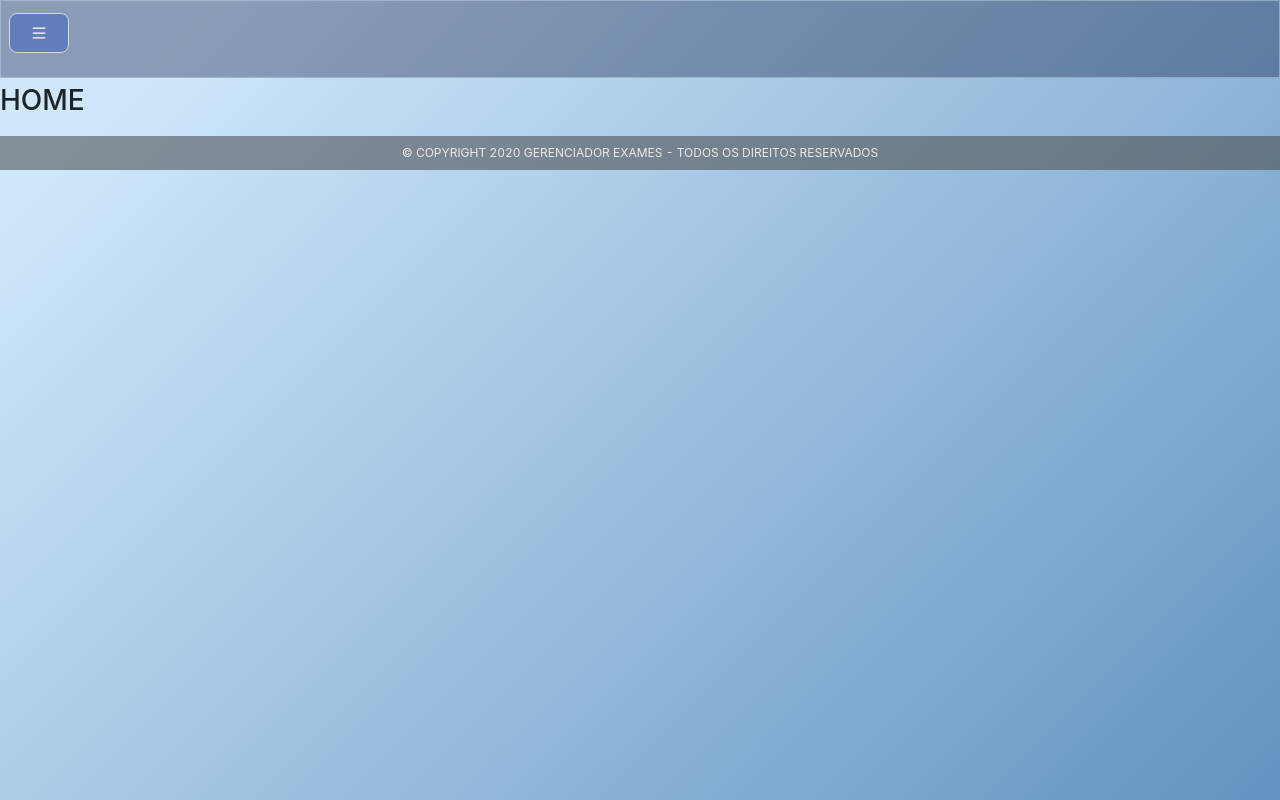
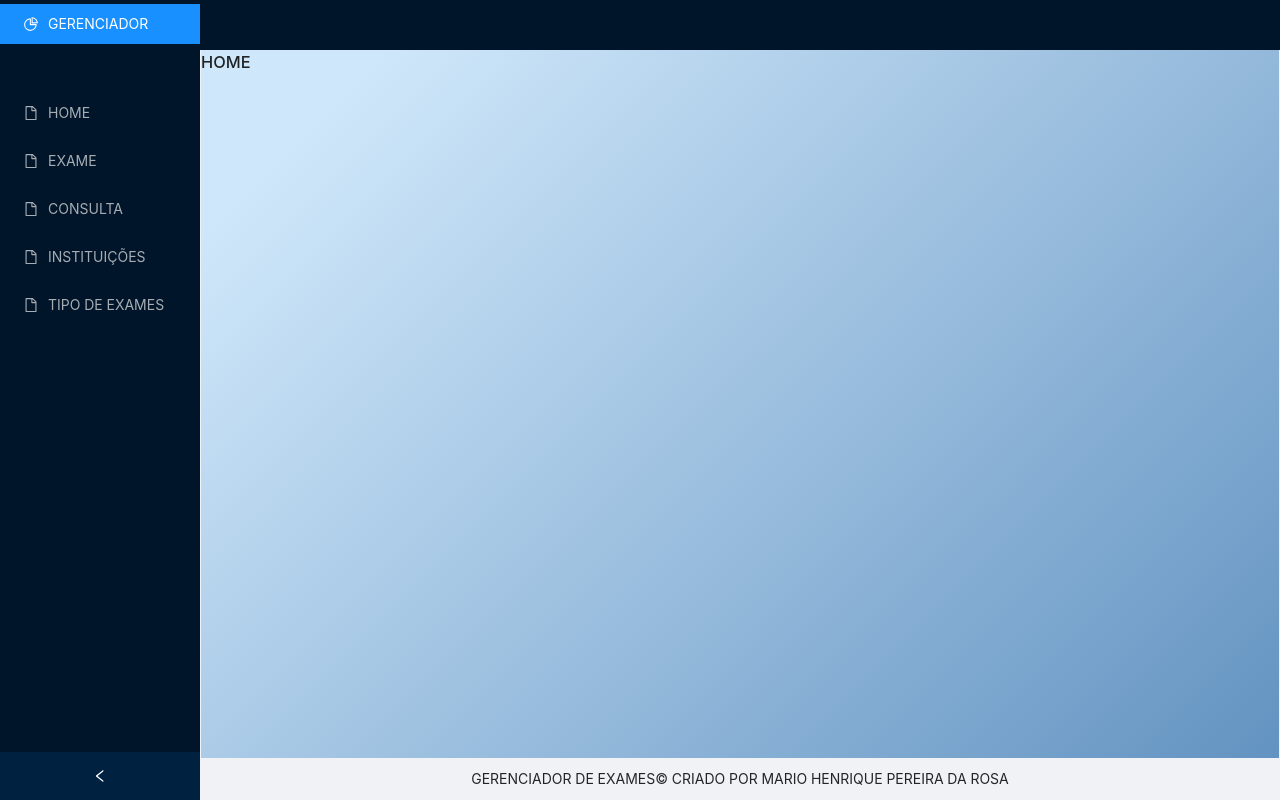
Before and after one commit to MarioHPR/React-Gerenciador, a React (Create React App) app: page / in a window 1280 px wide. Built offline with nearby package versions, Linux system fonts and the light colour scheme; no server answers; sample sign-in values are in the browser's storage.

Commit message:
implementado novo layout

```diff
--- a/src/components/header/header.css
+++ b/src/components/header/header.css
@@ -1,6 +1,5 @@
 .site-page-header {
-    border: 1px solid rgba(182, 203, 224, 0.568);
-    background-color:  rgba(1, 13, 54, 0.336) !important;
+    background-color:  #001529 !important;
     height: auto;
 }
 
--- a/src/components/header/index.js
+++ b/src/components/header/index.js
@@ -26,12 +26,12 @@ const Header = () => {
           <Row className='row-header' >
             <Row className='div-top-header'>
               <Col ms={{span:24}} md={{span:8}}>
-                <div className='linkHome'>
+                {/* <div className='linkHome'>
                   <Button  className='menu' onClick={showDrawer}>
                     <MenuOutlined />
                   </Button>
                   <Menu visible={visible} setVisible={setVisible} />
-                </div>
+                </div>             */}
               </Col>
               <Col ms={{span:24}} md={{span:16}}>
                 <div className='bt-basico bt-logout'>
--- a/src/components/menu/index.js
+++ b/src/components/menu/index.js
@@ -1,37 +1,44 @@
-import { Drawer, Divider } from 'antd';
+import { Layout, Menu, Divider} from 'antd';
 import React, { useState } from 'react';
 import { Link } from 'react-router-dom';
-import './style.css';
+import {
+  PieChartOutlined,
+  FileOutlined
+} from '@ant-design/icons';
 
-export default function Menu(props) {
-
-  const { visible, setVisible } = props;
-  const onClose = () => {
-    setVisible(false);
+export default function MenuAtual() {
+  const { Sider } = Layout;
+  const [ collapsed, setCollapsed ] = useState();
+  const onCollapse = collapsed => {
+    setCollapsed( collapsed );
   };
 
   return (
     <>
-      <Drawer
-        title="Gerenciador"
-        placement='left'
-        closable={false}
-        onClose={onClose}
-        visible={visible}
-        key='left'
-      >
-        <div class="vertical-menu">
-          <Link className='' to='/'>Home</Link>
+      <Sider collapsible collapsed={collapsed} onCollapse={onCollapse}>
+        <div className="logo" />
+        <Menu theme="dark" defaultSelectedKeys={['1']} mode="inline">
+          <Menu.Item key="1" icon={<PieChartOutlined />}>
+            Gerenciador
+          </Menu.Item>
           <Divider />
-          <Link className='' to='/tipoExames'>Exame</Link>
-          <Divider />
-          <Link className='' to='/consultas'>Consulta</Link>
-          <Divider />
-          <Link className='' to='/instituicoes'>Instituições</Link>
-          <Divider />
-          <Link className='' to='/listaTipoExames'>Tipo de exames cadastrados</Link>
-        </div>
-      </Drawer>
+          <Menu.Item key="9" icon={<FileOutlined />}>
+              <Link className='' to='/'>Home</Link>
+          </Menu.Item>
+          <Menu.Item key="9" icon={<FileOutlined />}>
+              <Link className='' to='/tipoExames'>Exame</Link>
+          </Menu.Item>
+          <Menu.Item key="9" icon={<FileOutlined />}>
+              <Link className='' to='/consultas'>Consulta</Link>
+          </Menu.Item>
+          <Menu.Item key="9" icon={<FileOutlined />}>
+              <Link className='' to='/instituicoes'>Instituições</Link>
+          </Menu.Item>
+          <Menu.Item key="9" icon={<FileOutlined />}>
+              <Link className='' to='/listaTipoExames'>Tipo de exames</Link>
+          </Menu.Item>
+        </Menu>
+      </Sider>
     </>
   );
 }
--- a/src/index.css
+++ b/src/index.css
@@ -15,16 +15,12 @@ input {
   outline: none;
 }
 
-
+.ant-layout-footer {
+  padding: 10px 50px!important;
+}
 
 .pagina-padrao {
-
   background: -moz-linear-gradient(-45deg,  #cfe7fa 10%, #6393c1 100%);
   background: -webkit-linear-gradient(-45deg,  #cfe7fa 10%,#6393c1 100%);
   background: linear-gradient(135deg,  #cfe7fa 10%,#6393c1 100%);
-  width: 100%;
-  min-width: 100vh;
-  max-height: 100%;
-  min-height: 100vh;
-  display: block;
 }
--- a/src/pages/App.js
+++ b/src/pages/App.js
@@ -8,11 +8,13 @@ import Home from './home';
 import Instituicoes from './instituicoes';
 import ListaTipoExames from './listaTipoExames';
 import { RotaPrivada } from '../components/rotaPrivada';
+import LayoutInterno from './teste';
 
 export default function App() {
   return (
     <Router>
       <RotaPrivada path="/" exact component={ Home }/>
+      {/* <RotaPrivada path="/" exact component={ LayoutInterno }/> */}
       <Route path="/login" exact component={ Login } />
       <Route path="/cadastro" exact component={ Cadastro } />
       <RotaPrivada path="/consultas" exact component={ Consulta } />
--- a/src/pages/Consulta/index.js
+++ b/src/pages/Consulta/index.js
@@ -1,13 +1,21 @@
 import React, { useEffect, useState } from 'react';
-import { Header, Footer, TableDados } from '../../components';
-import { Row, Col } from 'antd';
+import { Header, TableDados } from '../../components';
+import { Col, Layout } from 'antd';
 import './style.css';
+import MenuAtual from '../../components/menu';
+import ConsultaApi from '../../models/consultaApi';
 
-import ConsultaApi from '../../models/consultaApi';
+const { Content, Footer } = Layout;
 
 export default function Consulta() {
   const [ consultas, setConsultas ] = useState([]);
   const [ atualizaTela, setAtualizaTela ] = useState(0);
+
+  const [ collapsed2, setCollapsed2 ] = useState(true);
+  const toggleCollapsed = () => {
+    setCollapsed2(!collapsed2);
+  };
+
   useEffect(()=>{
     const consultaApi = new ConsultaApi();
     consultaApi.buscarConsultas(localStorage.getItem("token-gerenciador-security")).then( resp => setConsultas(resp) );
@@ -15,18 +23,21 @@ export default function Consulta() {
 
   return (
     <>
-      <Header />
-      <div className="div-cards" >
-        <Row>
+      <Layout style={{ minHeight: '100vh' }}>
+        <MenuAtual />
+        <Layout className="site-layout">
+          <Header className="site-layout-background" collapsed={ collapsed2 } toggleCollapsed={ toggleCollapsed } />
+          <Content className="pagina-padrao" style={{ margin: '0 1px' }}>
             <Col xs={{span:24}}>
               <h2 className='titulo-consulta'>Consultas:</h2>
             </Col>
             <Col xs={{span:24}}>
                 {consultas !== [] && <TableDados  atualizaTela={atualizaTela} setAtualizaTela={setAtualizaTela} consultas={consultas}/>}
             </Col>
-        </Row>
-      </div>
-      <Footer />
+          </Content>
+          <Footer style={{ textAlign: 'center' }}>GERENCIADOR DE EXAMES© CRIADO POR MARIO HENRIQUE PEREIRA DA ROSA</Footer>
+        </Layout>
+      </Layout>
     </>
   )
 }
--- a/src/pages/TipoExame/index.js
+++ b/src/pages/TipoExame/index.js
@@ -1,9 +1,9 @@
 import React, { useEffect, useState } from 'react';
-import { Header, Footer, TableTipoExame } from '../../components';
-import { Row, Col } from 'antd';
-
+import { Header, TableTipoExame } from '../../components';
+import { Col, Layout } from 'antd';
+import MenuAtual from '../../components/menu';
 import ExameApi from '../../models/exameApi';
-
+const { Content, Footer } = Layout;
 export default function TipoExame() {
   const [ exames, setExames ] = useState([]);
   const [ atualizaTela, setAtualizaTela ] = useState(0);
@@ -12,20 +12,28 @@ export default function TipoExame() {
     exameApi.buscarTodosExames(localStorage.getItem("token-gerenciador-security")).then( resp => { setExames(resp) });
   },[atualizaTela]);
 
+  const [ collapsed2, setCollapsed2 ] = useState(true);
+  const toggleCollapsed = () => {
+    setCollapsed2(!collapsed2);
+  };
+
   return (
-    <div className="pagina-padrao">
-      <Header />
-      <div className="div-cards" >
-        <Row>
+    <>
+      <Layout style={{ minHeight: '100vh' }}>
+        <MenuAtual />
+        <Layout className="site-layout">
+          <Header className="site-layout-background" collapsed={ collapsed2 } toggleCollapsed={ toggleCollapsed } />
+          <Content className="pagina-padrao" style={{ margin: '0 1px' }}>
             <Col xs={{span:24}}>
               <h2 className='titulo-consulta'>Exames cadastrados:</h2>
             </Col>
             <Col xs={{span:24}}>
                 {exames !== [] && <TableTipoExame atualizaTela={atualizaTela} setAtualizaTela={setAtualizaTela} exames={exames}/>}
             </Col>
-        </Row>
-      </div>
-      <Footer />
-    </div>
+          </Content>
+          <Footer style={{ textAlign: 'center' }}>GERENCIADOR DE EXAMES© CRIADO POR MARIO HENRIQUE PEREIRA DA ROSA</Footer>
+        </Layout>
+      </Layout>
+    </>
   )
 }
--- a/src/pages/home/index.js
+++ b/src/pages/home/index.js
@@ -1,19 +1,25 @@
+import { Layout} from 'antd';
 import React, { useState } from 'react';
-import { Header, Footer } from '../../components';
+import { Header } from '../../components';
+import MenuAtual from '../../components/menu';
+
+const { Content, Footer } = Layout;
 
 export default function Home() {
-
-  const [ collapsed, setCollapsed ] = useState(true);
-
+  const [ collapsed2, setCollapsed2 ] = useState(true);
   const toggleCollapsed = () => {
-    setCollapsed(!collapsed);
+    setCollapsed2(!collapsed2);
   };
-
   return (
-    <>
-        <Header collapsed={ collapsed } toggleCollapsed={ toggleCollapsed } />
-        <h1>Home</h1>
-        <Footer />
-    </>
-  )
+    <Layout style={{ minHeight: '100vh' }}>
+      <MenuAtual />
+      <Layout className="site-layout">
+        <Header className="site-layout-background" collapsed={ collapsed2 } toggleCollapsed={ toggleCollapsed } />
+        <Content className="pagina-padrao" style={{ margin: '0 1px' }}>
+          <h1>Home</h1>
+        </Content>
+        <Footer style={{ textAlign: 'center' }}>GERENCIADOR DE EXAMES© CRIADO POR MARIO HENRIQUE PEREIRA DA ROSA</Footer>
+      </Layout>
+    </Layout>
+  );
 }
--- a/src/pages/instituicoes/index.js
+++ b/src/pages/instituicoes/index.js
@@ -1,11 +1,13 @@
 import React, { useEffect, useState } from 'react';
-import { Header, Footer, TableInstituicaoDados } from '../../components';
-import { Row, Col } from 'antd';
-//import './style.css';
-
+import { Header, TableInstituicaoDados } from '../../components';
+import { Col, Layout } from 'antd';
+import MenuAtual from '../../components/menu';
 import InstituicaoApi from '../../models/instituicaoApi';
 const instituicaoApi = new InstituicaoApi();
 const auth = localStorage.getItem("token-gerenciador-security");
+
+const { Content, Footer } = Layout;
+
 export default function Instituicoes() {
   const [ instituicoes, setInstituicoes ] = useState([]);
   const [ atualizaTela, setAtualizaTela ] = useState(0);
@@ -31,20 +33,29 @@ export default function Instituicoes() {
       }
     } );
   };
+
+  const [ collapsed2, setCollapsed2 ] = useState(true);
+  const toggleCollapsed = () => {
+    setCollapsed2(!collapsed2);
+  };
+
   return (
     <>
-      <Header />
-      <div className="div-cards" >
-        <Row>
+      <Layout style={{ minHeight: '100vh' }}>
+        <MenuAtual />
+        <Layout className="site-layout">
+          <Header className="site-layout-background" collapsed={ collapsed2 } toggleCollapsed={ toggleCollapsed } />
+          <Content className="pagina-padrao" style={{ margin: '0 1px' }}>
             <Col xs={{span:24}}>
               <h2 className='titulo-consulta'>Instituições:</h2>
             </Col>
             <Col xs={{span:24}}>
                 {instituicoes !== [] && <TableInstituicaoDados aux={aux} setAux={setAux} message={message} handleDelete={handleDelete}  atualizaTela={atualizaTela} setAtualizaTela={setAtualizaTela} instituicoes={instituicoes}/>}
             </Col>
-        </Row>
-      </div>
-      <Footer />
+          </Content>
+          <Footer style={{ textAlign: 'center',height: '10px!important' }}>GERENCIADOR DE EXAMES© CRIADO POR MARIO HENRIQUE PEREIRA DA ROSA</Footer>
+        </Layout>
+      </Layout>
     </>
   )
 }
--- a/src/pages/listaTipoExames/index.js
+++ b/src/pages/listaTipoExames/index.js
@@ -1,11 +1,11 @@
 import React, { useEffect, useState } from 'react';
-import { Header, Footer, TableListaTipoExame } from '../../components';
-import { Row, Col } from 'antd';
-//import './style.css';
-
+import { Header, TableListaTipoExame } from '../../components';
+import { Col, Layout } from 'antd';
+import MenuAtual from '../../components/menu';
 import TipoExameApi from '../../models/tipoExameApi';
 const tipoExameApi = new TipoExameApi();
 const auth = localStorage.getItem("token-gerenciador-security");
+const { Content, Footer } = Layout;
 
 export default function ListaTipoExames() {
   const [ tipoExames, setTipoExames ] = useState([]);
@@ -30,20 +30,29 @@ export default function ListaTipoExames() {
           setAtualizaTela(atualizaTela + 1);
     } );
   };
+
+  const [ collapsed2, setCollapsed2 ] = useState(true);
+  const toggleCollapsed = () => {
+    setCollapsed2(!collapsed2);
+  };
+
   return (
     <>
-      <Header />
-      <div className="div-cards" >
-        <Row>
+      <Layout style={{ minHeight: '100vh' }}>
+        <MenuAtual />
+        <Layout className="site-layout">
+          <Header className="site-layout-background" collapsed={ collapsed2 } toggleCollapsed={ toggleCollapsed } />
+          <Content className="pagina-padrao" style={{ margin: '0 1px' }}>
             <Col xs={{span:24}}>
               <h2 className='titulo-consulta'>Listagem tipo exames:</h2>
             </Col>
             <Col xs={{span:24}}>
                 {tipoExames !== [] && <TableListaTipoExame aux={aux} setAux={setAux} message={message} handleDelete={handleDelete}  atualizaTela={atualizaTela} setAtualizaTela={setAtualizaTela} tipoExames={tipoExames}/>}
             </Col>
-        </Row>
-      </div>
-      <Footer />
+          </Content>
+          <Footer style={{ textAlign: 'center' }}>GERENCIADOR DE EXAMES© CRIADO POR MARIO HENRIQUE PEREIRA DA ROSA</Footer>
+        </Layout>
+      </Layout>
     </>
   )
 }
--- /dev/null
+++ b/src/pages/teste/index.js
@@ -0,0 +1,54 @@
+import { Layout, Menu, Divider} from 'antd';
+import {
+  PieChartOutlined,
+  FileOutlined
+} from '@ant-design/icons';
+import { Link } from 'react-router-dom';
+import React, { useState } from 'react';
+import { Component } from 'react';
+
+const { Header, Content, Footer, Sider } = Layout;
+
+export default function LayoutInterno() {
+    const [ collapsed, setCollapsed ] = useState();
+
+    const onCollapse = collapsed => {
+        setCollapsed( collapsed );
+    };
+
+    return (
+      <Layout style={{ minHeight: '100vh' }}>
+        <Sider collapsible collapsed={collapsed} onCollapse={onCollapse}>
+          <div className="logo" />
+          <Menu theme="dark" defaultSelectedKeys={['1']} mode="inline">
+            <Menu.Item key="1" icon={<PieChartOutlined />}>
+              Gerenciador
+            </Menu.Item>
+            <Divider />
+            <Menu.Item key="9" icon={<FileOutlined />}>
+                <Link className='' to='/'>Home</Link>
+            </Menu.Item>
+            <Menu.Item key="9" icon={<FileOutlined />}>
+                <Link className='' to='/tipoExames'>Exame</Link>
+            </Menu.Item>
+            <Menu.Item key="9" icon={<FileOutlined />}>
+                <Link className='' to='/consultas'>Consulta</Link>
+            </Menu.Item>
+            <Menu.Item key="9" icon={<FileOutlined />}>
+                <Link className='' to='/instituicoes'>Instituições</Link>
+            </Menu.Item>
+            <Menu.Item key="9" icon={<FileOutlined />}>
+                <Link className='' to='/listaTipoExames'>Tipo de exames</Link>
+            </Menu.Item>
+          </Menu>
+        </Sider>
+        <Layout className="site-layout">
+          <Header className="site-layout-background" style={{ padding: 0 }} />
+          <Content style={{ margin: '0 16px' }}>
+            {/* <Conteudo /> */}
+          </Content>
+          <Footer style={{ textAlign: 'center' }}>GERENCIADOR DE EXAMES© CRIADO POR MARIO HENRIQUE PEREIRA DA ROSA</Footer>
+        </Layout>
+      </Layout>
+    );
+}
```
Also changed, not shown: src/pages/teste/style.css (added, +9 -0 lines). Lines whose indentation alone changed are shown as unchanged.
